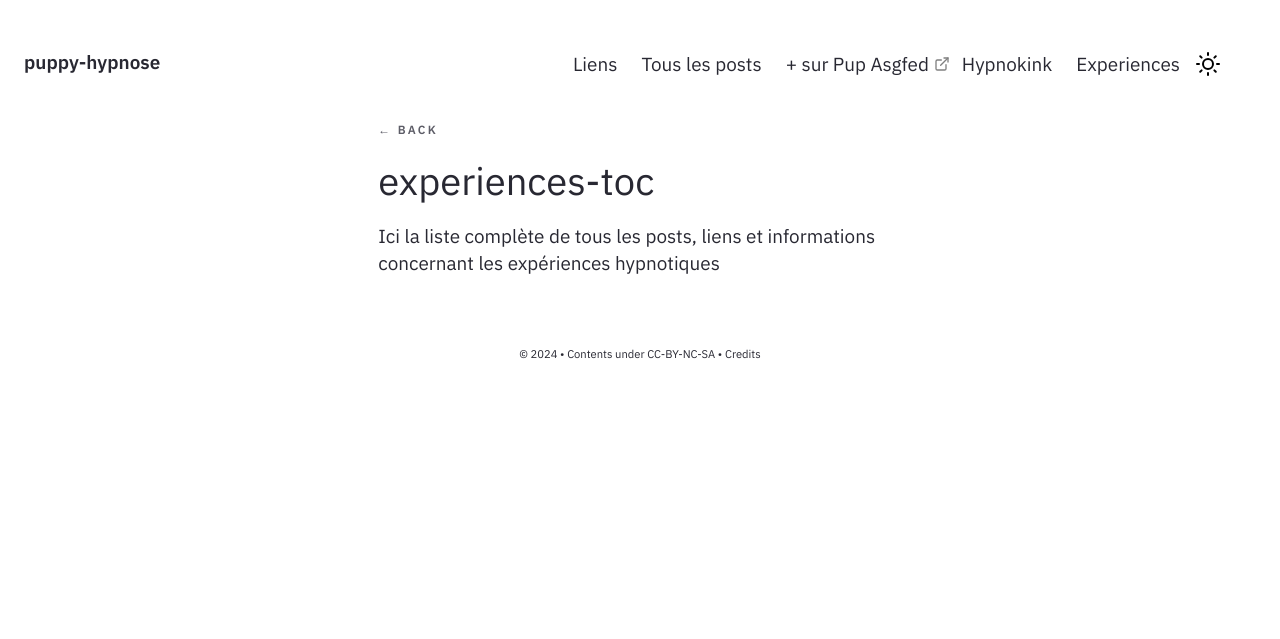
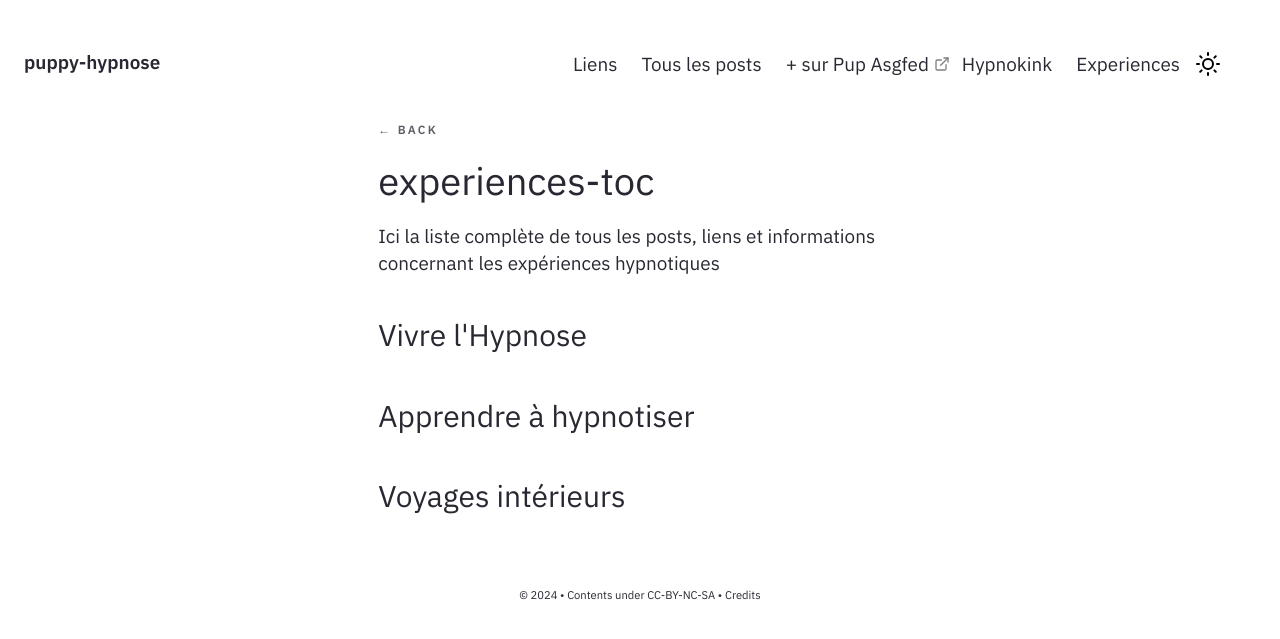
Before and after one commit to pupasgfed/pupasgfed.github.io, a Jekyll site: the page built from _posts/2024-09-28-experiences-toc.md, in a window 1280 px wide. Shown: the top 639 px of the page. Built offline with Jekyll 4.4.1, drawn with Linux system fonts in a browser that asks for light colours.

Commit message:
Update 2024-09-28-experiences-toc.md

```diff
--- a/_posts/2024-09-28-experiences-toc.md
+++ b/_posts/2024-09-28-experiences-toc.md
@@ -3,3 +3,10 @@ title: experiences-toc
 ---
 
 Ici la liste complète de tous les posts, liens et informations concernant les expériences hypnotiques
+
+
+### Vivre l'Hypnose
+
+### Apprendre à hypnotiser
+
+### Voyages intérieurs
```
